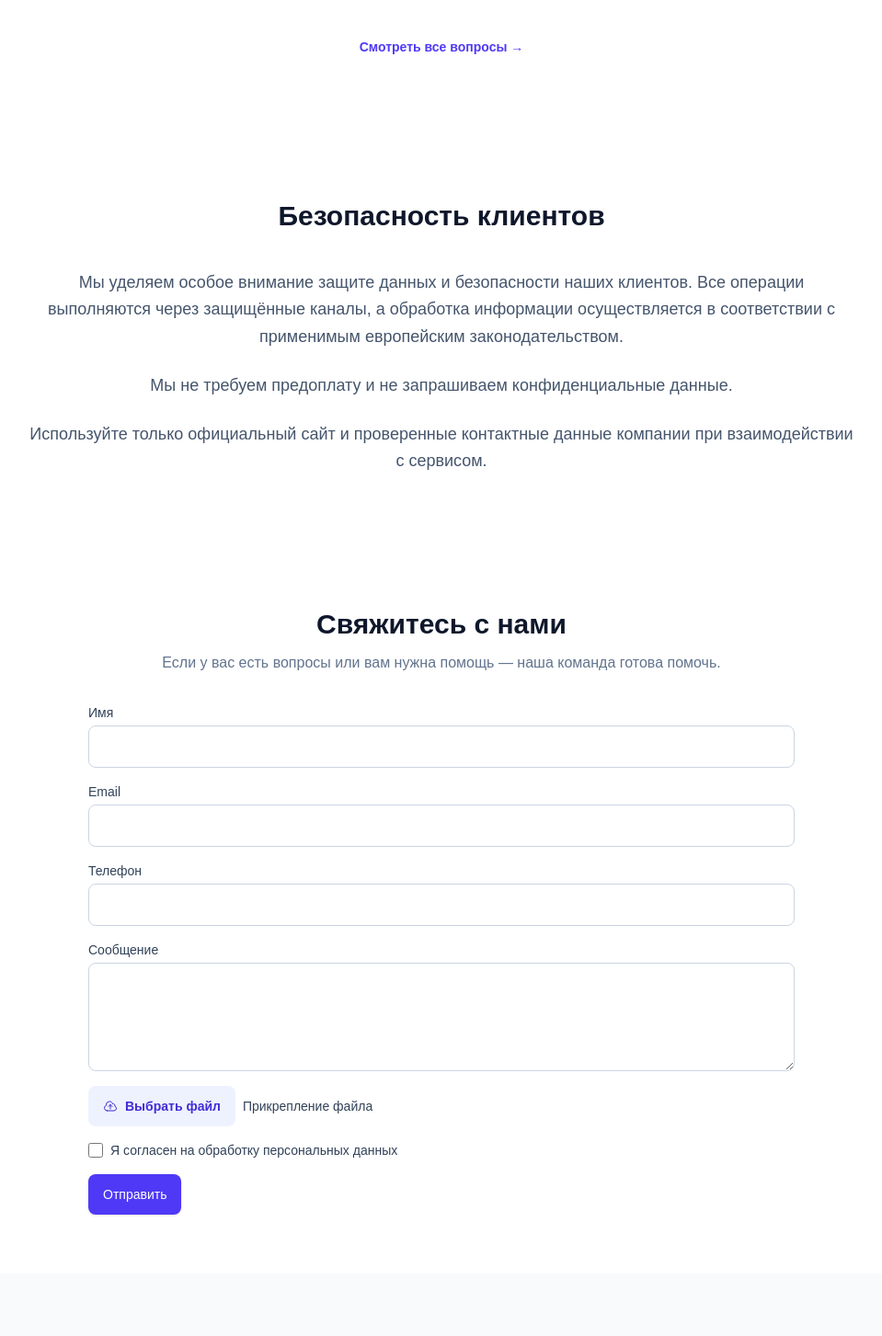
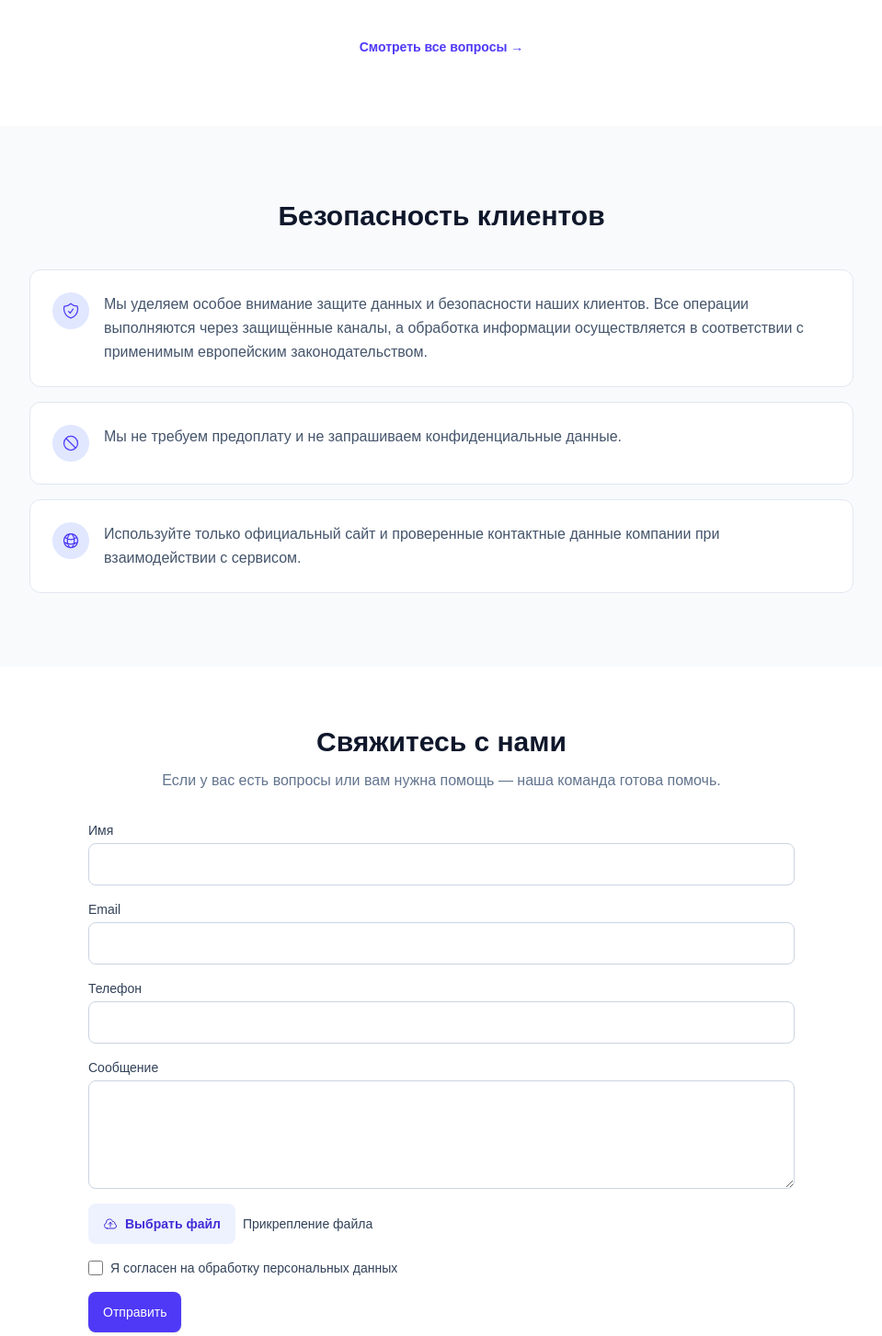
Before and after one commit to antonbukhalov13/04-fullstack-mvp, a Next.js app in the folder frontend/: page / in a window 1280 px wide. Shown: the part 5220-6673 px from the top of the page at 92% size, without its empty margins (160-1119 px from the left). Built offline with nearby package versions, Linux system fonts and the light colour scheme.

Commit message:
redesign client safety section with icon cards

```diff
--- a/frontend/src/widgets/client-safety/client-safety.tsx
+++ b/frontend/src/widgets/client-safety/client-safety.tsx
@@ -1,25 +1,52 @@
+const items = [
+  {
+    icon: (
+      <svg className="h-5 w-5" fill="none" viewBox="0 0 24 24" strokeWidth={1.5} stroke="currentColor">
+        <path strokeLinecap="round" strokeLinejoin="round" d="M9 12.75L11.25 15 15 9.75m-3-7.036A11.959 11.959 0 013.598 6 11.99 11.99 0 003 9.749c0 5.592 3.824 10.29 9 11.623 5.176-1.332 9-6.03 9-11.622 0-1.31-.21-2.571-.598-3.751h-.152c-3.196 0-6.1-1.248-8.25-3.285z" />
+      </svg>
+    ),
+    text: 'Мы уделяем особое внимание защите данных и безопасности наших клиентов. Все операции выполняются через защищённые каналы, а обработка информации осуществляется в соответствии с применимым европейским законодательством.',
+  },
+  {
+    icon: (
+      <svg className="h-5 w-5" fill="none" viewBox="0 0 24 24" strokeWidth={1.5} stroke="currentColor">
+        <path strokeLinecap="round" strokeLinejoin="round" d="M18.364 18.364A9 9 0 005.636 5.636m12.728 12.728A9 9 0 015.636 5.636m12.728 12.728L5.636 5.636" />
+      </svg>
+    ),
+    text: 'Мы не требуем предоплату и не запрашиваем конфиденциальные данные.',
+  },
+  {
+    icon: (
+      <svg className="h-5 w-5" fill="none" viewBox="0 0 24 24" strokeWidth={1.5} stroke="currentColor">
+        <path strokeLinecap="round" strokeLinejoin="round" d="M12 21a9.004 9.004 0 008.716-6.747M12 21a9.004 9.004 0 01-8.716-6.747M12 21c2.485 0 4.5-4.03 4.5-9S14.485 3 12 3m0 18c-2.485 0-4.5-4.03-4.5-9S9.515 3 12 3m0 0a8.997 8.997 0 017.843 4.582M12 3a8.997 8.997 0 00-7.843 4.582m15.686 0A11.953 11.953 0 0112 10.5c-2.998 0-5.74-1.1-7.843-2.918m15.686 0A8.959 8.959 0 0121 12c0 .778-.099 1.533-.284 2.253m0 0A17.919 17.919 0 0112 16.5c-3.162 0-6.133-.815-8.716-2.247m0 0A9.015 9.015 0 013 12c0-1.605.42-3.113 1.157-4.418" />
+      </svg>
+    ),
+    text: 'Используйте только официальный сайт и проверенные контактные данные компании при взаимодействии с сервисом.',
+  },
+];
+
 export function ClientSafety() {
   return (
-    <section className="py-16 sm:py-20 bg-white">
+    <section className="py-16 sm:py-20 bg-slate-50">
       <div className="mx-auto max-w-7xl px-4 sm:px-6 lg:px-8">
-        <div className="mx-auto max-w-4xl text-center">
-          <h2 className="text-2xl sm:text-3xl font-bold text-slate-900">
+        <div className="mx-auto max-w-4xl">
+          <h2 className="text-2xl sm:text-3xl font-bold text-slate-900 text-center">
             Безопасность клиентов
           </h2>
-          <div className="mt-10 space-y-6 text-base sm:text-lg text-slate-600 leading-relaxed text-left sm:text-center">
-            <p>
-              Мы уделяем особое внимание защите данных и безопасности наших
-              клиентов. Все операции выполняются через защищённые каналы, а
-              обработка информации осуществляется в соответствии с применимым
-              европейским законодательством.
-            </p>
-            <p>
-              Мы не требуем предоплату и не запрашиваем конфиденциальные данные.
-            </p>
-            <p>
-              Используйте только официальный сайт и проверенные контактные
-              данные компании при взаимодействии с сервисом.
-            </p>
+          <div className="mt-10 space-y-4">
+            {items.map((item, i) => (
+              <div
+                key={i}
+                className="flex items-start gap-4 rounded-xl border border-slate-200 bg-white p-6"
+              >
+                <div className="flex h-10 w-10 shrink-0 items-center justify-center rounded-full bg-indigo-100 text-indigo-600">
+                  {item.icon}
+                </div>
+                <p className="text-base text-slate-600 leading-relaxed">
+                  {item.text}
+                </p>
+              </div>
+            ))}
           </div>
         </div>
       </div>
--- a/frontend/src/widgets/contact-form/contact-form.tsx
+++ b/frontend/src/widgets/contact-form/contact-form.tsx
@@ -7,7 +7,6 @@ import { valibotResolver } from '@hookform/resolvers/valibot';
 import { api } from '@/shared/api';
 import { Input } from '@/shared/ui/input';
 import { Textarea } from '@/shared/ui/textarea';
-import { Checkbox } from '@/shared/ui/checkbox';
 import { Button } from '@/shared/ui/button';
 import type { ContactMessage } from '@/shared/api/types';
 
@@ -16,7 +15,6 @@ const schema = object({
   email: pipe(string(), minLength(1, 'Обязательное поле'), email('Некорректный email')),
   phone: pipe(string(), minLength(1, 'Обязательное поле')),
   message: pipe(string(), minLength(1, 'Обязательное поле')),
-  consent: pipe(string(), minLength(1, 'Необходимо дать согласие')),
 });
 
 type FormValues = InferOutput<typeof schema>;
@@ -27,24 +25,24 @@ export function ContactForm() {
   const [submitState, setSubmitState] = useState<SubmitState>('idle');
   const [errorMessage, setErrorMessage] = useState('');
   const [file, setFile] = useState<File | null>(null);
+  const [consent, setConsent] = useState(false);
+  const [consentError, setConsentError] = useState('');
 
   const {
     register,
     handleSubmit,
     reset,
-    setError,
     formState: { errors },
   } = useForm<FormValues>({
     resolver: valibotResolver(schema),
-    defaultValues: { consent: '' },
   });
 
   const onSubmit: SubmitHandler<FormValues> = async (data) => {
-    if (!data.consent) {
-      setError('consent', { message: 'Необходимо дать согласие' });
+    if (!consent) {
+      setConsentError('Необходимо дать согласие');
       return;
     }
-
+    setConsentError('');
     setSubmitState('submitting');
     setErrorMessage('');
 
@@ -74,10 +72,20 @@ export function ContactForm() {
       setSubmitState('success');
       reset();
       setFile(null);
+      setConsent(false);
     } catch (err) {
       setSubmitState('error');
       setErrorMessage(err instanceof Error ? err.message : 'Произошла ошибка');
     }
+  };
+
+  const handleFormSubmit = (e: React.FormEvent) => {
+    if (!consent) {
+      setConsentError('Необходимо дать согласие');
+    } else {
+      setConsentError('');
+    }
+    handleSubmit(onSubmit)(e);
   };
 
   if (submitState === 'success') {
@@ -97,7 +105,7 @@ export function ContactForm() {
   }
 
   return (
-    <form onSubmit={handleSubmit(onSubmit)} className="space-y-4">
+    <form onSubmit={handleFormSubmit} className="space-y-4">
       <Input label="Имя" {...register('name')} error={errors.name?.message} />
       <Input
         label="Email"
@@ -142,12 +150,21 @@ export function ContactForm() {
         )}
       </div>
 
-      <Checkbox
-        label="Я согласен на обработку персональных данных"
-        value="consent"
-        {...register('consent')}
-        error={errors.consent?.message}
-      />
+      <div className="flex flex-col gap-1">
+        <div className="flex items-center gap-2">
+          <input
+            type="checkbox"
+            checked={consent}
+            onChange={(e) => {
+              setConsent(e.target.checked);
+              if (e.target.checked) setConsentError('');
+            }}
+            className="h-4 w-4 rounded border-slate-300 accent-indigo-600 text-indigo-600 focus:ring-indigo-600 cursor-pointer"
+          />
+          <span className="text-sm text-slate-700">Я согласен на обработку персональных данных</span>
+        </div>
+        {consentError && <p className="text-xs text-red-600">{consentError}</p>}
+      </div>
 
       {submitState === 'error' && (
         <p className="text-sm text-red-600">{errorMessage}</p>
```
